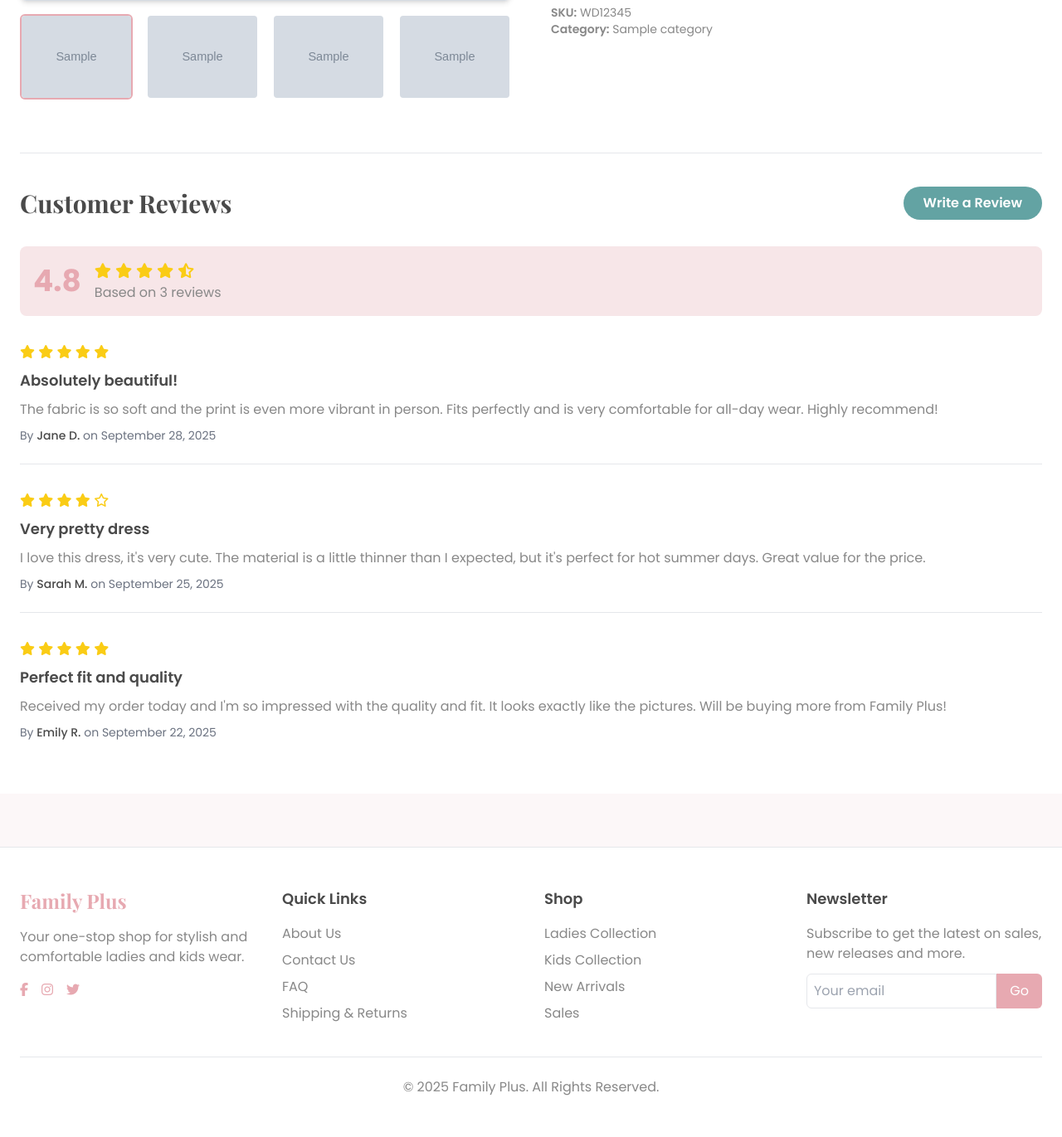
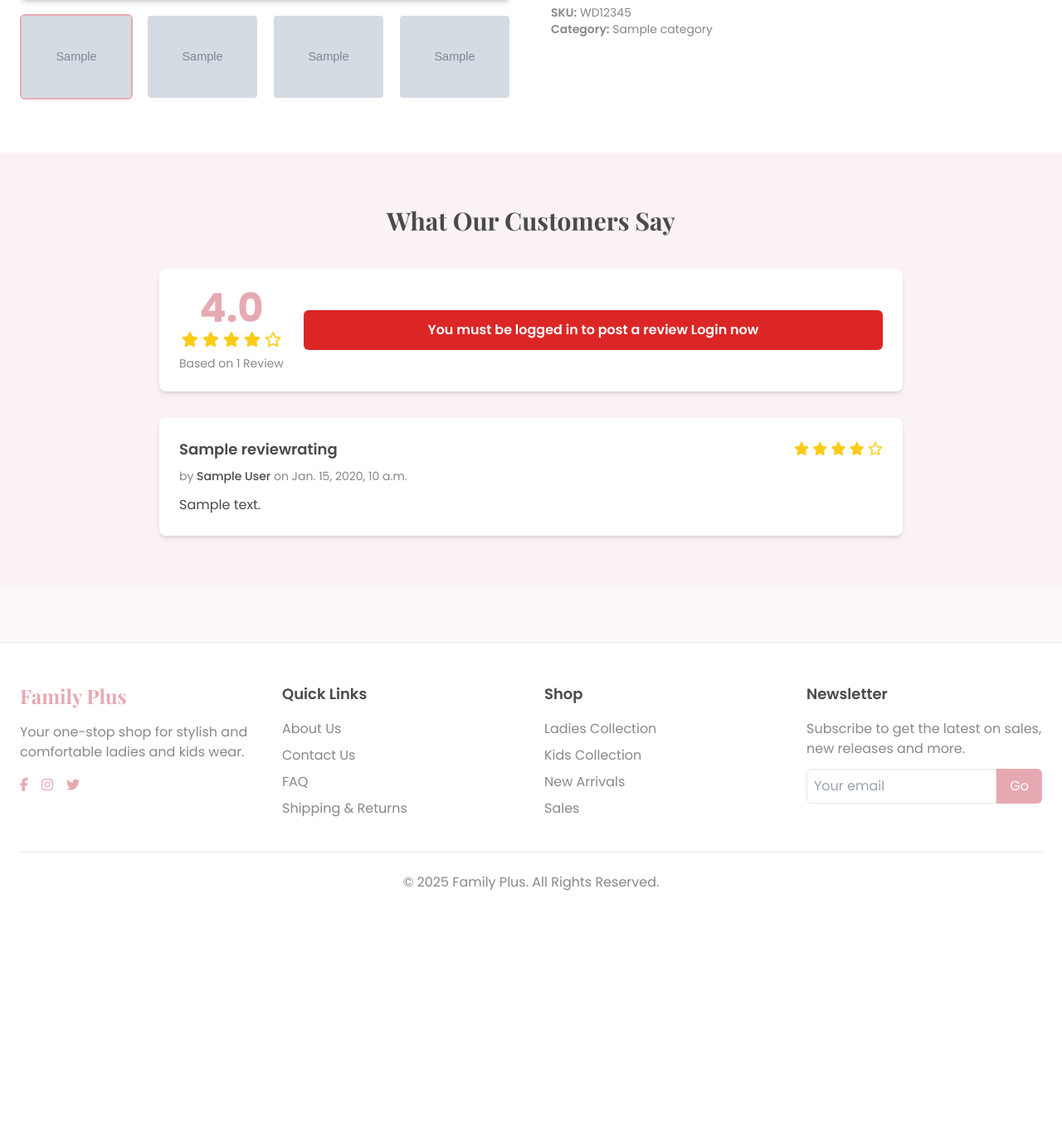
Before and after one commit to navafv/familyplus, a Django app: a page that uses templates/store/product_detail.html in a window 1280 px wide. Shown: the part 623-1994 px from the top of the page at 83% size. After the commit the page ends 1697 px from the top, so only its background shows below. Run offline with Django 5.2, Linux system fonts and the light colour scheme; tables that the repository leaves empty hold one stand-in row (values such as "Sample post"); grey boxes marked "Sample" are stand-in pictures; some libraries are stand-ins or nearby versions.

Commit message:
Review and Rating system

```diff
--- a/accounts/models.py
+++ b/accounts/models.py
@@ -58,6 +58,9 @@ class Account(AbstractBaseUser):
 
     objects = MyAccountManager()
 
+    def full_name(self):
+        return f'{self.first_name} {self.last_name}'
+
     def __str__(self):
         return self.email
 
--- a/store/admin.py
+++ b/store/admin.py
@@ -1,5 +1,5 @@
 from django.contrib import admin
-from .models import Product, Variation
+from .models import Product, Variation, ReviewRating
 
 # Register your models here.
 
@@ -14,3 +14,4 @@ class VariationAdmin(admin.ModelAdmin):
 
 admin.site.register(Product, ProductAdmin)
 admin.site.register(Variation, VariationAdmin)
+admin.site.register(ReviewRating)
--- a/store/urls.py
+++ b/store/urls.py
@@ -6,4 +6,5 @@ urlpatterns = [
     path("category/<slug:category_slug>/", views.store, name="products_by_category"),
     path("category/<slug:category_slug>/<slug:product_slug>/", views.product_detail, name="product_detail"),
     path("search/", views.search, name="search"),
+    path("submit_review/<int:product_id>/", views.submit_review, name="submit_review"),
 ]
--- a/store/views.py
+++ b/store/views.py
@@ -1,11 +1,14 @@
-from django.shortcuts import render, get_object_or_404
+from django.shortcuts import render, get_object_or_404, redirect
 from django.http import HttpResponse
-from .models import Product
+from .models import Product, ReviewRating
+from orders.models import OrderProduct
 from category.models import Category
 from carts.models import CartItem
 from carts.views import _cart_id
 from django.core.paginator import EmptyPage, PageNotAnInteger, Paginator
 from django.db.models import Q
+from .forms import ReviewForm
+from django.contrib import messages
 
 # Create your views here.
 
@@ -40,9 +43,22 @@ def product_detail(request, category_slug, product_slug):
     except Exception as e:
         raise e
 
+    if request.user.is_authenticated:
+        try:
+            orderproduct = OrderProduct.objects.filter(user=request.user, product_id=single_product.id).exists()
+        except OrderProduct.DoesNotExist:
+            orderproduct = None
+    else:
+        orderproduct = None
+
+    # Get the reviews
+    reviews = ReviewRating.objects.filter(product_id=single_product.id, status=True)
+
     context = {
         'single_product': single_product,
         'in_cart': in_cart,
+        'orderproduct': orderproduct,
+        'reviews': reviews,
     }
     return render(request, 'store/product_detail.html', context)
 
@@ -58,3 +74,26 @@ def search(request):
         'keyword': keyword,
     }
     return render(request, 'store/store.html', context)
+
+def submit_review(request, product_id):
+    url = request.META.get('HTTP_REFERER')
+    if request.method == 'POST':
+        try:
+            review = ReviewRating.objects.get(user__id=request.user.id, product__id=product_id)
+            form = ReviewForm(request.POST, instance=review)
+            form.save()
+            messages.success(request, 'Thank you! Your review has been updated.')
+            return redirect(url)
+        except:
+            form = ReviewForm(request.POST)
+            if form.is_valid():
+                data = ReviewRating()
+                data.subject = form.cleaned_data['subject']
+                data.rating = form.cleaned_data['rating']
+                data.review = form.cleaned_data['review']
+                data.ip = request.META.get('REMOTE_ADDR')
+                data.product_id = product_id
+                data.user_id = request.user.id
+                data.save()
+                messages.success(request, 'Thank you! Your review has been submitted.')
+                return redirect(url)
--- a/templates/orders/order_complete.html
+++ b/templates/orders/order_complete.html
@@ -12,7 +12,7 @@
                     <h1 class="text-4xl font-serif text-primary mb-3">Thank You!</h1>
                     <p class="text-lg text-text-dark mb-2">Your order has been placed successfully.</p>
                     <p class="text-text-light mb-6">Your order number is <span class="font-semibold text-text-dark">#{{ order_number }}</span>. We've sent a order email to your email address.</p>
-                    <a href="#" data-page="home" class="bg-primary text-white py-3 px-8 rounded-full font-semibold hover:bg-opacity-90 transition">Continue Shopping</a>
+                    <a href="{% url 'store' %}" data-page="home" class="bg-primary text-white py-3 px-8 rounded-full font-semibold hover:bg-opacity-90 transition">Continue Shopping</a>
                 </div>
             </div>
         </section>
--- a/templates/store/product_detail.html
+++ b/templates/store/product_detail.html
@@ -97,82 +97,119 @@
                         </div>
                     </div>
                 </div>
-                <!-- Customer Reviews Section -->
-                <div class="container mx-auto px-6 mt-16">
-                    <div class="border-t pt-10">
-                        <div class="flex flex-col md:flex-row justify-between items-center mb-8">
-                            <h2 class="text-3xl font-serif text-text-dark mb-4 md:mb-0">Customer Reviews</h2>
-                            <a href="#" class="bg-accent text-white py-2 px-6 rounded-full font-semibold hover:bg-opacity-90 transition">Write a Review</a>
+            </div>
+            <!-- Customer Reviews Section -->
+            <div id="customer-reviews-section" class="py-16 bg-secondary/30">
+                <div class="container mx-auto px-6">
+                    <h2 class="text-3xl font-serif text-center mb-10">What Our Customers Say</h2>
+                    <div class="max-w-4xl mx-auto">
+                        <!-- Overall Rating Summary -->
+                        <div class="bg-white p-6 rounded-lg shadow-md mb-8 flex items-center gap-6">
+                            {% if single_product.countReview == 0 %}
+                            {% if user.is_authenticated %}
+                                {% if orderproduct %}
+                                <button id="open-review-modal-btn" class="w-full bg-accent text-white py-3 rounded-md font-semibold hover:bg-opacity-90 transition">Write a Review</button>
+                                {% else %}
+                                <button class="w-full bg-red-600 text-white py-3 rounded-md font-semibold hover:bg-opacity-90 transition">You must purchase this product to post a review</button>
+                                {% endif %}
+                                {% else %}
+                                <button class="w-full bg-red-600 text-white py-3 rounded-md font-semibold hover:bg-opacity-90 transition">You must be logged in to post a review <a href="{% url 'login' %}">Login now</a></button>
+                                {% endif %}
+                            {% else %}
+                            <div class="text-center">
+                                <p class="text-5xl font-bold text-primary">{{ single_product.averageReview }}</p>
+                                <div class="text-yellow-400 text-lg">
+                                    <i class="{% if single_product.averageReview < 0.5 %}far fa-star{% elif single_product.averageReview >= 0.5 and single_product.averageReview < 1 %}fas fa-star-half-alt{% else %}fas fa-star{% endif %}"></i>
+                                    <i class="{% if single_product.averageReview < 1.5 %}far fa-star{% elif single_product.averageReview >= 1.5 and single_product.averageReview < 2 %}fas fa-star-half-alt{% else %}fas fa-star{% endif %}"></i>
+                                    <i class="{% if single_product.averageReview < 2.5 %}far fa-star{% elif single_product.averageReview >= 2.5 and single_product.averageReview < 3 %}fas fa-star-half-alt{% else %}fas fa-star{% endif %}"></i>
+                                    <i class="{% if single_product.averageReview < 3.5 %}far fa-star{% elif single_product.averageReview >= 3.5 and single_product.averageReview < 4 %}fas fa-star-half-alt{% else %}fas fa-star{% endif %}"></i>
+                                    <i class="{% if single_product.averageReview < 4.5 %}far fa-star{% elif single_product.averageReview >= 4.5 and single_product.averageReview < 5 %}fas fa-star-half-alt{% else %}fas fa-star{% endif %}"></i>
+                                </div>
+                                <p class="text-text-light text-sm mt-1">Based on {{ single_product.countReview }} Review{% if single_product.countReview != 1 %}s{% endif %}</p>
+                            </div>
+                            <div class="flex-grow">
+                                {% if user.is_authenticated %}
+                                {% if orderproduct %}
+                                <button id="open-review-modal-btn" class="w-full bg-accent text-white py-3 rounded-md font-semibold hover:bg-opacity-90 transition">Write a Review</button>
+                                {% else %}
+                                <button class="w-full bg-red-600 text-white py-3 rounded-md font-semibold hover:bg-opacity-90 transition">You must purchase this product to post a review</button>
+                                {% endif %}
+                                {% else %}
+                                <button class="w-full bg-red-600 text-white py-3 rounded-md font-semibold hover:bg-opacity-90 transition">You must be logged in to post a review <a href="{% url 'login' %}">Login now</a></button>
+                                {% endif %}
+                            </div>
+                            {% endif %}
                         </div>
 
-                        <!-- Overall Rating -->
-                        <div class="flex items-center mb-8 bg-secondary p-4 rounded-lg">
-                            <span class="text-4xl font-bold text-primary mr-4">4.8</span>
-                            <div>
-                                <div class="text-yellow-400 text-lg">
-                                    <i class="fas fa-star"></i>
-                                    <i class="fas fa-star"></i>
-                                    <i class="fas fa-star"></i>
-                                    <i class="fas fa-star"></i>
-                                    <i class="fas fa-star-half-alt"></i>
-                                </div>
-                                <p class="text-text-light">Based on 3 reviews</p>
-                            </div>
-                        </div>
-
-                        <!-- Individual Reviews List -->
-                        <div class="space-y-8">
-                            <!-- Review 1 -->
-                            <div class="border-b pb-6">
-                                <div class="flex items-center mb-2">
-                                    <div class="text-yellow-400">
-                                        <i class="fas fa-star"></i>
-                                        <i class="fas fa-star"></i>
-                                        <i class="fas fa-star"></i>
-                                        <i class="fas fa-star"></i>
-                                        <i class="fas fa-star"></i>
+                        <!-- Individual Reviews -->
+                        <div class="space-y-6">
+                            <!-- Review Loop -->
+                             {% for review in reviews %}
+                             <div class="bg-white p-6 rounded-lg shadow-md">
+                                 <div class="flex items-center justify-between mb-2">
+                                     <h3 class="font-semibold text-lg text-text-dark">{{ review.subject }}</h3>
+                                     <div class="text-yellow-400">
+                                        <i class="{% if review.rating >= 1 %}fas fa-star{% elif review.rating >= 0.5 %}fa fa-star-half-alt{% else %}far fa-star{% endif %}" aria-hidden="true"></i>
+                                        <i class="{% if review.rating >= 2 %}fas fa-star{% elif review.rating >= 1.5 %}fa fa-star-half-alt{% else %}far fa-star{% endif %}" aria-hidden="true"></i>
+                                        <i class="{% if review.rating >= 3 %}fas fa-star{% elif review.rating >= 2.5 %}fa fa-star-half-alt{% else %}far fa-star{% endif %}" aria-hidden="true"></i>
+                                        <i class="{% if review.rating >= 4 %}fas fa-star{% elif review.rating >= 3.5 %}fa fa-star-half-alt{% else %}far fa-star{% endif %}" aria-hidden="true"></i>
+                                        <i class="{% if review.rating >= 5 %}fas fa-star{% elif review.rating >= 4.5 %}fa fa-star-half-alt{% else %}far fa-star{% endif %}" aria-hidden="true"></i>
                                     </div>
                                 </div>
-                                <h3 class="font-semibold text-lg">Absolutely beautiful!</h3>
-                                <p class="text-text-light leading-relaxed my-2">The fabric is so soft and the print is even more vibrant in person. Fits perfectly and is very comfortable for all-day wear. Highly recommend!</p>
-                                <p class="text-sm text-gray-500">By <span class="font-medium text-text-dark">Jane D.</span> on September 28, 2025</p>
+                                <p class="text-sm text-text-light mb-3">by <span class="font-medium text-text-dark">{{ review.user.full_name }}</span> on {{ review.updated_at }}</p>
+                                <p class="text-text-dark leading-relaxed">{{ review.review }}</p>
                             </div>
-
-                            <!-- Review 2 -->
-                            <div class="border-b pb-6">
-                                <div class="flex items-center mb-2">
-                                    <div class="text-yellow-400">
-                                        <i class="fas fa-star"></i>
-                                        <i class="fas fa-star"></i>
-                                        <i class="fas fa-star"></i>
-                                        <i class="fas fa-star"></i>
-                                        <i class="far fa-star"></i> <!-- Empty star -->
-                                    </div>
-                                </div>
-                                <h3 class="font-semibold text-lg">Very pretty dress</h3>
-                                <p class="text-text-light leading-relaxed my-2">I love this dress, it's very cute. The material is a little thinner than I expected, but it's perfect for hot summer days. Great value for the price.</p>
-                                <p class="text-sm text-gray-500">By <span class="font-medium text-text-dark">Sarah M.</span> on September 25, 2025</p>
-                            </div>
-
-                            <!-- Review 3 -->
-                            <div>
-                                <div class="flex items-center mb-2">
-                                    <div class="text-yellow-400">
-                                        <i class="fas fa-star"></i>
-                                        <i class="fas fa-star"></i>
-                                        <i class="fas fa-star"></i>
-                                        <i class="fas fa-star"></i>
-                                        <i class="fas fa-star"></i>
-                                    </div>
-                                </div>
-                                <h3 class="font-semibold text-lg">Perfect fit and quality</h3>
-                                <p class="text-text-light leading-relaxed my-2">Received my order today and I'm so impressed with the quality and fit. It looks exactly like the pictures. Will be buying more from Family Plus!</p>
-                                <p class="text-sm text-gray-500">By <span class="font-medium text-text-dark">Emily R.</span> on September 22, 2025</p>
-                            </div>
+                            {% endfor %}
                         </div>
                     </div>
                 </div>
             </div>
         </section>
     </main>
+
+    <!-- Review Form Modal -->
+    <div id="review-modal" class="modal fixed inset-0 bg-black bg-opacity-50 z-[100] hidden items-center justify-center p-4">
+        <div id="review-modal-content" class="modal-content bg-white rounded-lg shadow-xl w-full max-w-lg p-6 relative transform transition-transform">
+            <button id="close-review-modal" class="absolute top-4 right-4 text-2xl text-text-light hover:text-text-dark">&times;</button>
+            <h2 class="text-2xl font-serif text-primary mb-6">Write a Review</h2>
+            <form action="{% url 'submit_review' single_product.id %}" method="POST">
+                {% csrf_token %}
+                <div class="mb-4">
+                    <label class="font-semibold mb-2 block">Your Rating</label>
+                    <div class="flex items-center text-3xl text-gray-300" id="star-rating">
+                        <i class="fas fa-star cursor-pointer" data-value="1"></i>
+                        <i class="fas fa-star cursor-pointer" data-value="2"></i>
+                        <i class="fas fa-star cursor-pointer" data-value="3"></i>
+                        <i class="fas fa-star cursor-pointer" data-value="4"></i>
+                        <i class="fas fa-star cursor-pointer" data-value="5"></i>
+                    </div>
+                    <input type="hidden" name="rating" id="rating-value" value="0">
+
+                    <!-- <input type="radio" name="rating" id="rating10" value="5" required /><label for="rating10" title="5"></label>
+                    <input type="radio" name="rating" id="rating9" value="4.5" required /><label for="rating9" title="4.5" class="half"></label>
+                    <input type="radio" name="rating" id="rating8" value="4" required /><label for="rating8" title="4"></label>
+                    <input type="radio" name="rating" id="rating7" value="3.5" required /><label for="rating7" title="3.5" class="half"></label>
+                    <input type="radio" name="rating" id="rating6" value="3" required /><label for="rating6" title="3"></label>
+                    <input type="radio" name="rating" id="rating5" value="2.5" required /><label for="rating5" title="2.5" class="half"></label>
+                    <input type="radio" name="rating" id="rating4" value="2" required /><label for="rating4" title="2"></label>
+                    <input type="radio" name="rating" id="rating3" value="1.5" required /><label for="rating3" title="1.5" class="half"></label>
+                    <input type="radio" name="rating" id="rating2" value="1" required /><label for="rating2" title="1"></label>
+                    <input type="radio" name="rating" id="rating1" value="0.5" required /><label for="rating1" title="0.5" class="half"></label> -->
+                </div>
+                <div class="mb-4">
+                    <label for="review-title" class="font-semibold mb-1 block">Review Title</label>
+                    <input type="text" name="subject" id="review-title" placeholder="e.g. Absolutely love it!" class="w-full p-3 border rounded-md focus:outline-none focus:ring-1 focus:ring-primary/50">
+                </div>
+                <div class="mb-6">
+                    <label for="review-body" class="font-semibold mb-1 block">Your Review</label>
+                    <textarea name="review" id="review-body" rows="5" placeholder="Tell us more about your experience..." class="w-full p-3 border rounded-md focus:outline-none focus:ring-1 focus:ring-primary/50"></textarea>
+                </div>
+                <button type="submit" class="bg-primary text-white w-full py-3 rounded-md font-semibold hover:bg-opacity-90 transition">Submit Review</button>
+            </form>
+        </div>
+    </div>
 {% endblock content %}
+
+{% block extra_js %}
+
+{% endblock extra_js %}
```
Also changed, not shown: static/css/custom.css (added, +24 -0 lines), store/forms.py (added, +7 -0 lines), store/models.py (+30 -0 lines), store/migrations/0003_reviewrating.py (added), store/migrations/0004_rename_products_reviewrating_product.py (added).
